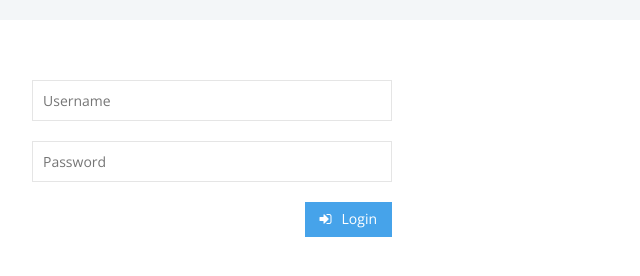
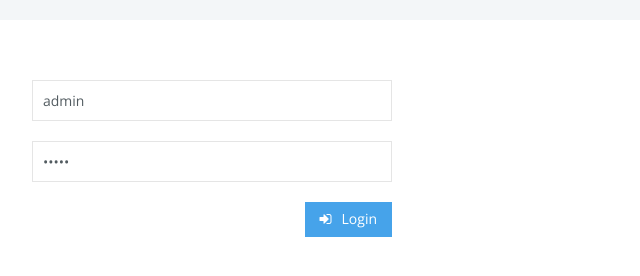
Before and after one commit to wUFr/free-responsive-admin-panel, a website: page index.htm in a window 1280 px wide. Shown: the part 300-576 px from the top of the page, 428-1068 px from the left. Drawn offline with nearby package versions, Linux system fonts and the light colour scheme.

Commit message:
Actions Pages deploy test v3

```diff
--- a/css/login.css
+++ b/css/login.css
@@ -57,11 +57,11 @@ body {
 	padding: 50px 20px;
 }
 
-	#login_form form {
+	#login_form .form {
 		overflow: hidden;
 	}
 
-		#login_form form input {
+		#login_form .form input {
 			width: 100%;
 			padding: 10px;
 			border: 1px solid #E5E5E5;
@@ -69,26 +69,30 @@ body {
 			outline: none;
 		}
 
-		#login_form form input:focus {
+		#login_form .form input:focus {
 			border-color: silver;
 		}
 
-		#login_form form button {
+		#login_form .form button,
+		#login_form .form a.submit {
 			float: right;
 			display: inline-block;
 			padding: 7px 15px 9px 15px;
 			border: 0;
 			background: #46a3ea;
+			text-decoration: none;
 			color: white;
 			margin: 10px 0 0 0;
 		}
 
-		#login_form form button:before {
+		#login_form .form button:before,
+		#login_form .form a.submit:before {
 			padding-right: 10px;
 			font-family: FontAwesome;
 			content: "\f090";
 		}
 
-		#login_form form button:hover {
+		#login_form .form button:hover,
+		#login_form .form a.submit:hover {
 			opacity: 0.8;
 		}
--- a/index.htm
+++ b/index.htm
@@ -31,11 +31,15 @@
 			<div class="row">
 				<div class="col-md-4 col-sm-3 col-xs-12"></div>
 				<div class="col-md-4 col-sm-6 col-xs-12">
-					<form method="post" action="enter.htm">
-						<input type="text" placeholder="Username" />
-						<input type="password" placeholder="Password" />
-						<button type="submit">Login</button>
-					</form>
+					<div class="form">
+					<!-- actual form is commented-out for github pages to work -->
+					<!--<form method="post" action="enter.htm">-->
+						<input type="text" placeholder="Username" value="admin" />
+						<input type="password" placeholder="Password" value="admin" />
+						<!--<button type="submit">Login</button>-->
+						<a href="enter.htm" class="submit">Login</a>
+					<!--</form>-->
+					</div>
 				</div>
 				<div class="col-md-4 col-sm-3 col-xs-12"></div>
 			</div>
```
